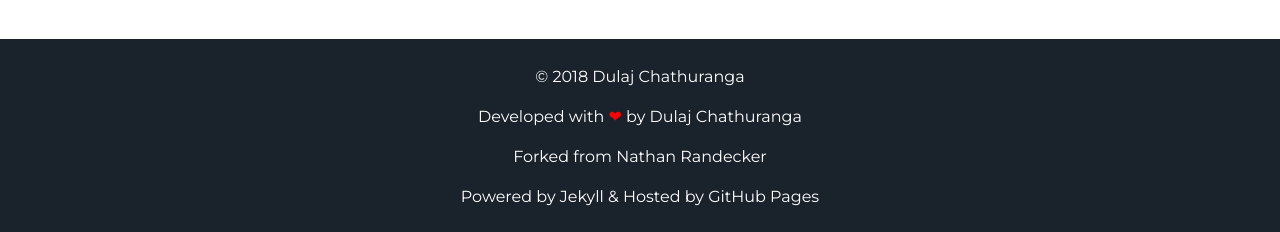
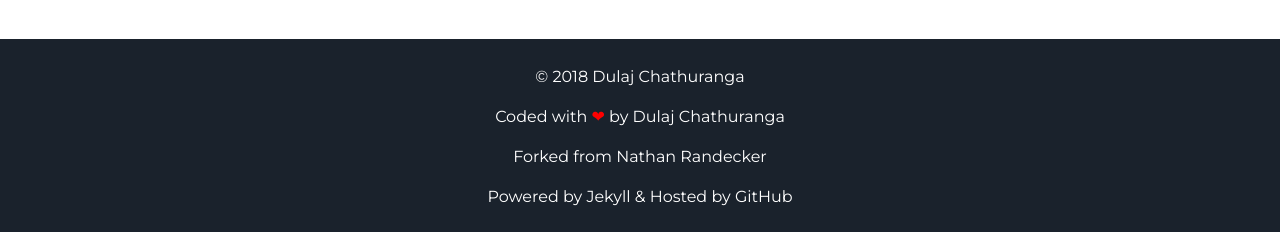
Before and after one commit to DulajChathuranga/dulajchathuranga.github.io, a Jekyll site: the page built from index.html, in a window 1280 px wide. Shown: the part 1808-2040 px from the top of the page. Built offline with Jekyll 4.4.1, drawn with Linux system fonts in a browser that asks for light colours.

Commit message:
Update footer.html

```diff
--- a/_includes/footer.html
+++ b/_includes/footer.html
@@ -1,8 +1,8 @@
 <footer class="footer">
     <p>&copy; <span><script>document.write(new Date().getFullYear())</script></span> {{site.username}}</p>
-    <p>Developed with <span class="love">❤</span> by <a href="https://github.com/DulajChathuranga" target="_blank">Dulaj Chathuranga</a></p>
+    <p>Coded with <span class="love">❤</span> by <a href="https://github.com/DulajChathuranga" target="_blank">Dulaj Chathuranga</a></p>
     <p>Forked from <a href="https://github.com/nrandecker" target="_blank">Nathan Randecker</a>
-    <p>Powered by <a href="https://jekyllrb.com" target="_blank">Jekyll</a> & Hosted by <a href="https://pages.github.com" target="_blank">GitHub Pages</a></p>
+    <p>Powered by <a href="https://jekyllrb.com" target="_blank">Jekyll</a> & Hosted by <a href="https://pages.github.com" target="_blank">GitHub</a></p>
 </footer>
 <script src="//cdn.jsdelivr.net/particles.js/2.0.0/particles.min.js"></script>
 <script src="{{ "/assets/js/sweet-scroll.min.js" | prepend: site.baseurl }}"></script>
```
